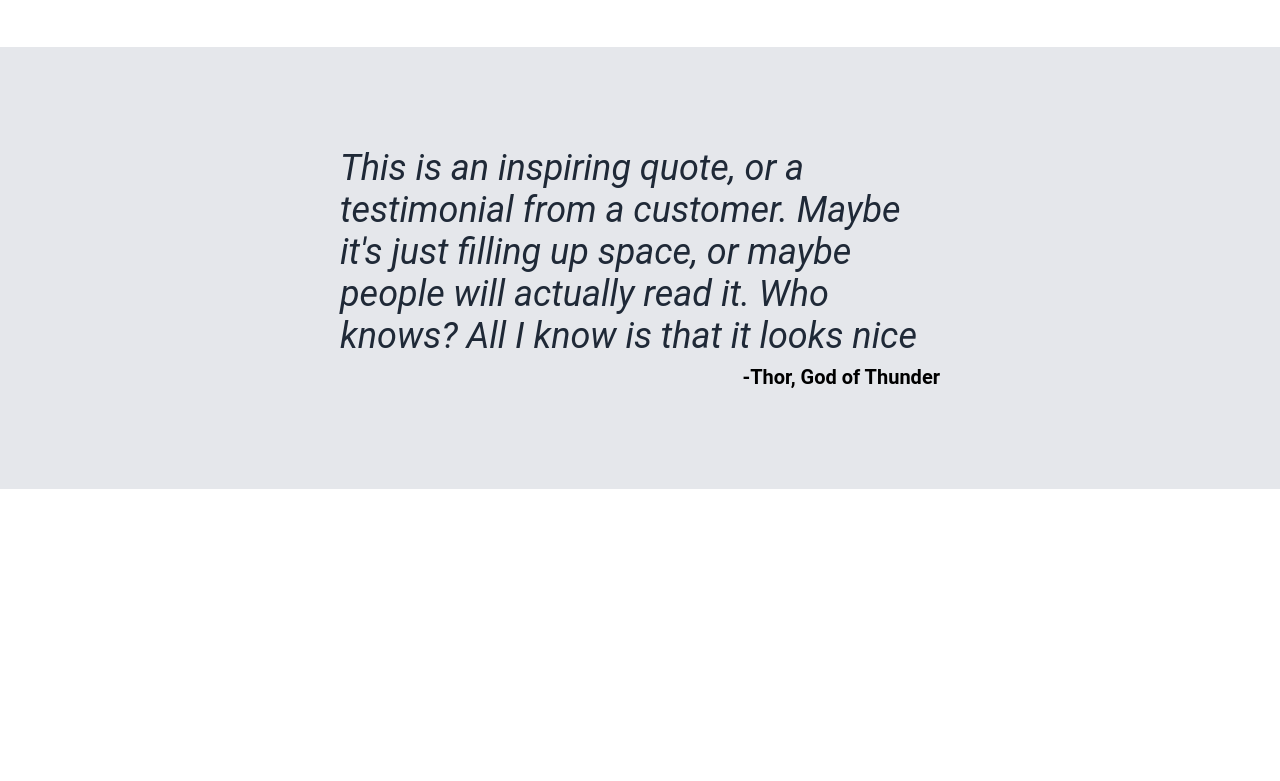
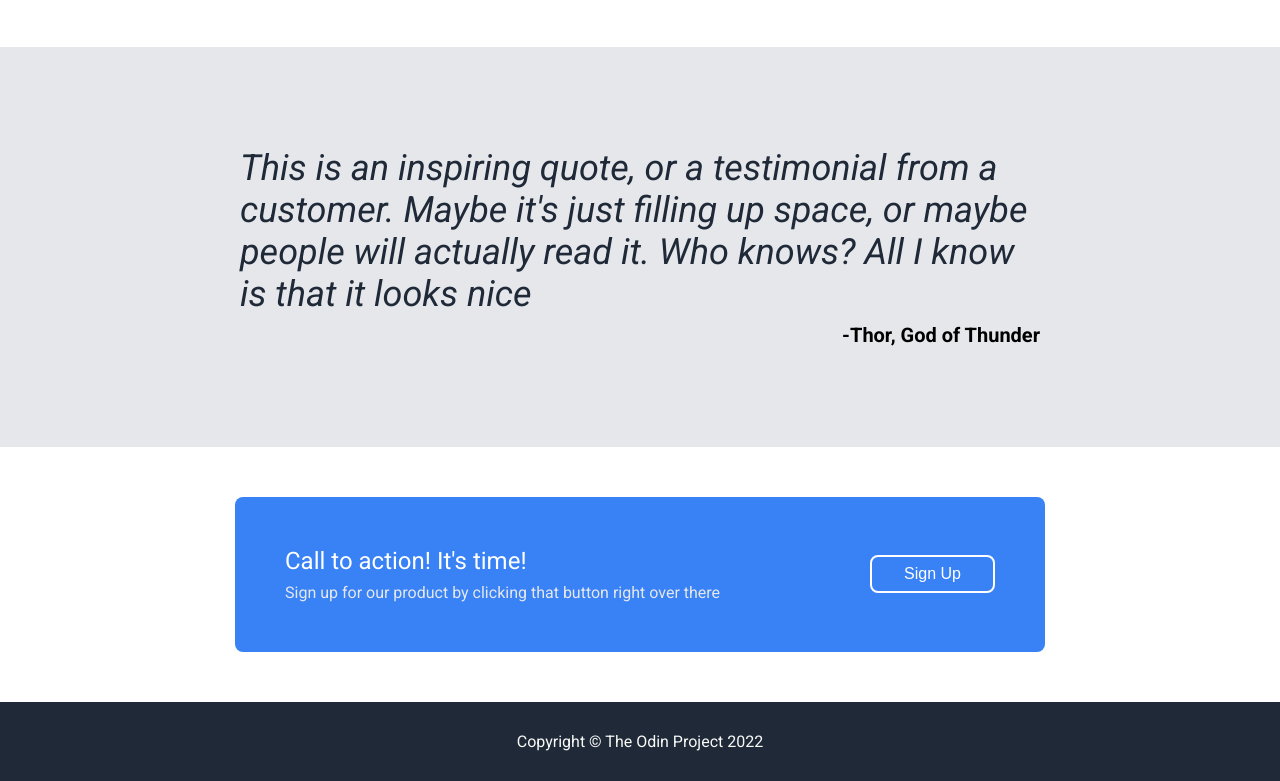
Before and after one commit to Sujal-Chouhan/Landing-Page, a plain HTML site: page index.html in a window 1280 px wide. Shown: the part 777-1558 px from the top of the page. Before the commit the page ends 1266 px from the top, so only its background shows below. Drawn offline with Linux system fonts and the light colour scheme.

Commit message:
Added footer and call to action section

```diff
--- a/index.html
+++ b/index.html
@@ -54,4 +54,18 @@
         </div>
     </div>
 
+    <div class="call-to-action-container">
+        <div class="call-to-action">
+            <div class="call-to-action-text">
+                <div class ="text">Call to action! It's time!</div>
+                <div class ="sign-up-text">Sign up for our product by clicking that button right over there</div>
+            </div>
+            <button type= button class="sign-up">Sign Up</button>
+        </div>
+    </div>
+
+    <div class="footer">
+        <div class="footer-text">Copyright © The Odin Project 2022</div>
+    </div>
+
 </body>
--- a/styles.css
+++ b/styles.css
@@ -1,6 +1,9 @@
+@import url(http://fonts.googleapis.com/css?family=Roboto:400,400italic,500,500italic,700,700italic,900,900italic,300italic,300,100italic,100);
+
+
 body {
     margin: 0px;
-    font-family: Roboto, sans-serif;
+    font-family: 'Roboto', sans-serif;
     display:flex;
     flex-direction: column;
 }
@@ -58,12 +61,14 @@ a {
     font-size: 48px;
     font-weight: 800;
     color: #F9FAF8;
+    width: 450px;
 }
 
 .main {
     display:flex;
     align-items: center;
     padding-bottom: 50px;
+    justify-content: space-between;
 }
 
 .left {
@@ -86,6 +91,12 @@ a {
     padding: 8px 32px;
     font-size: medium;
     border: 0;
+    transition-duration: 0.5s;
+}
+
+.sign-up:hover {
+    background-color: #2962bf;
+    cursor: pointer;
 }
 
 .card img {
@@ -130,10 +141,6 @@ a {
     color: #5a5b5f;
 }
 
-.container {
-    display: flex;
-}
-
 .quote-section {
     background-color: #E5E7EB;
     padding: 100px;
@@ -153,7 +160,7 @@ a {
     font-style: italic;
     font-weight: light;
     color: #1F2937;
-    width: 600px;
+    width: 800px;
 }
 
 .quote-signature {
@@ -161,3 +168,55 @@ a {
     font-weight: bold;
     font-size: 20px;
 }
+
+.call-to-action-container {
+    display: flex;
+    align-items: center;
+    justify-content: center;
+    padding: 50px;
+}
+
+.call-to-action {
+    background-color: #3882F6;
+    display: flex;
+    justify-content: space-between;
+    align-items: center;
+    border-radius: 8px;
+    gap: 150px;
+    padding: 50px;
+}
+
+.call-to-action-text {
+    display: flex;
+    flex-direction: column;
+    gap: 8px;
+    color: white;
+}
+
+.text {
+    font-size: 24px;
+}
+
+.sign-up-text {
+    color:#E5E7EB;
+}
+
+.call-to-action button {
+    max-width:none;
+    border: 2px solid white;
+
+}
+
+.call-to-action button:hover {
+    color: #2962bf;
+    background-color: white;
+}
+
+.footer {
+    background-color: #1F2937;
+    color: #F9FAF8;
+    display: flex;
+    justify-content: center;
+    align-items: center;
+    padding: 30px;
+}
```
